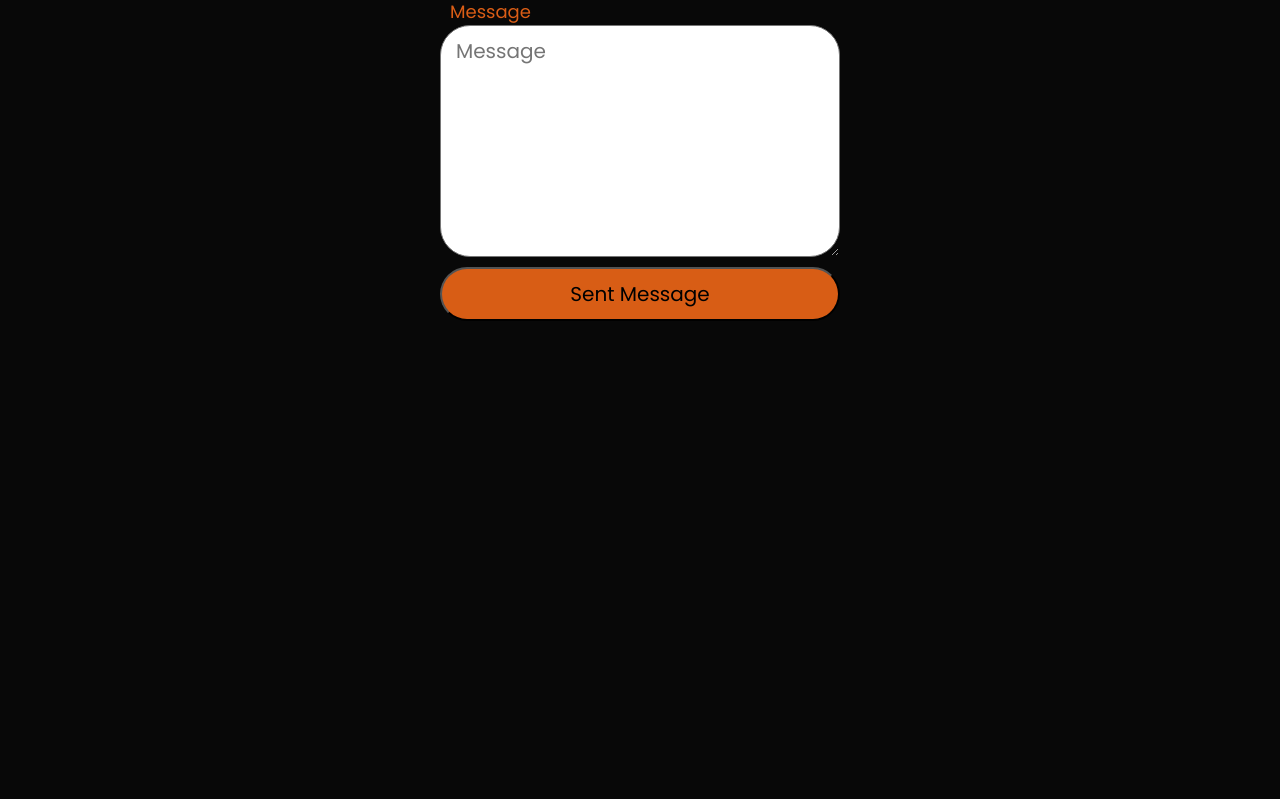
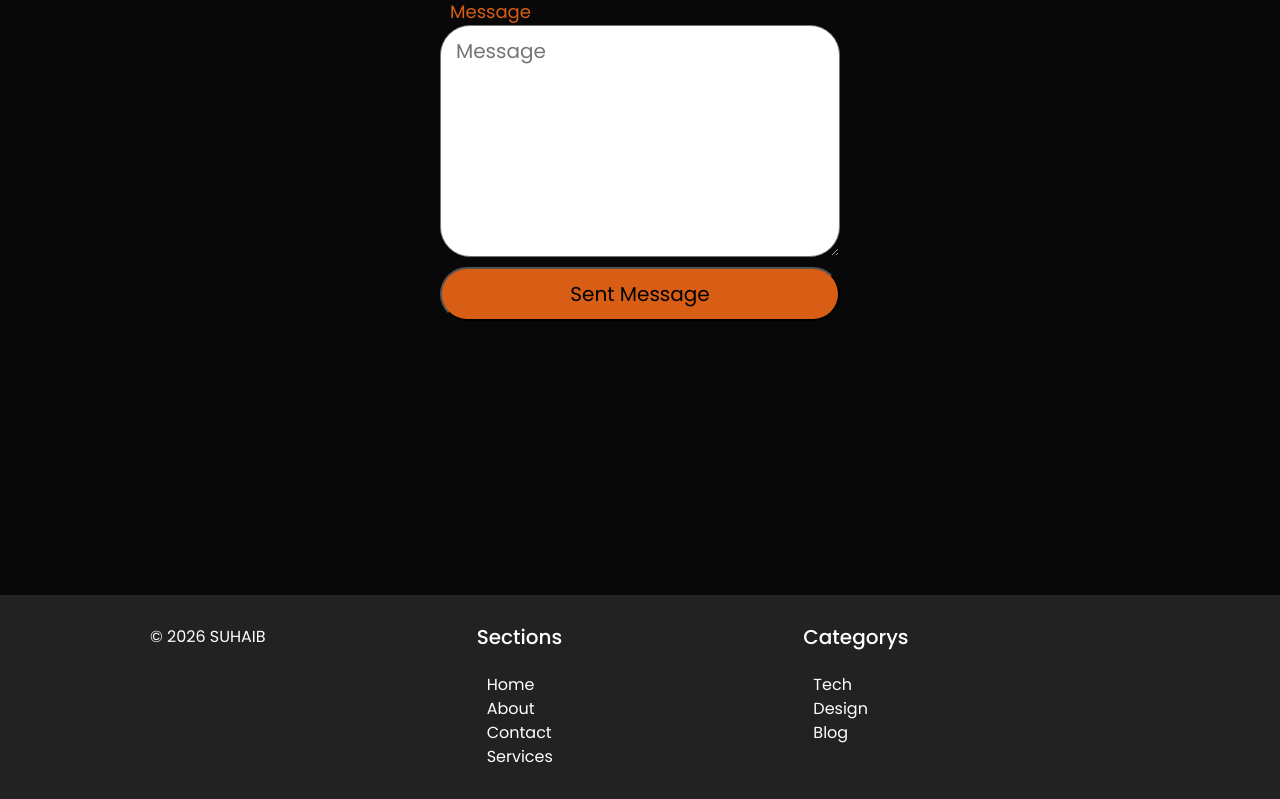
Before and after one commit to suhaib200425-bit/CyberSquare, a React (Vite) app in the folder Portfolio/: page / in a window 1280 px wide. Shown: the part 3460-4259 px from the top of the page. Before the commit the page ends 4055 px from the top, so only its background shows below. Built offline with nearby package versions, Linux system fonts and the light colour scheme; a web font is replaced by a local one.

Commit message:
footer add

```diff
--- a/Portfolio/src/App.jsx
+++ b/Portfolio/src/App.jsx
@@ -1,6 +1,7 @@
 
 import About from './sections/About/About'
 import Contact from './sections/Contact/Contact'
+import Footer from './sections/Footer/Footer'
 import Indro from './sections/Indro'
 import Project from './sections/Project/Project'
 import Service from './sections/Service/Service'
@@ -16,6 +17,7 @@ function App() {
     <Service />
     <Project />
     <Contact />
+    <Footer />
     </>
   )
 }
--- a/Portfolio/src/sections/Contact/Contact.css
+++ b/Portfolio/src/sections/Contact/Contact.css
@@ -45,7 +45,7 @@ align-items: center;
         padding: 0px 30px;
     }
     .Contact form{
-        width: 300px;
+        width: 100%;
         font-size: 17px;
     }
 }
--- /dev/null
+++ b/Portfolio/src/sections/Footer/Footer.css
@@ -0,0 +1,52 @@
+.footer-container {
+  display: flex;
+  justify-content: space-between;
+  padding: 30px 150px;
+  background-color: #222;
+  color: #fff;
+  flex-wrap: wrap;
+}
+
+/* Left */
+.footer-left {
+  flex: 1;
+}
+
+/* Center */
+.footer-center {
+  flex: 1;
+
+}
+
+.footer-center a {
+    display: flex;
+    flex-direction: column;
+  margin: 0 10px;
+  text-decoration: none;
+  color: white;
+}
+
+/* Right */
+.footer-right {
+    display: flex;
+    flex-direction: column;
+  flex: 1;
+  /* text-align: right; */
+}
+
+.footer-right a {
+  margin: 0 10px;
+  text-decoration: none;
+  color: white;
+}
+
+
+/* Mobile view */
+@media (max-width: 768px) {
+    .footer-container{
+        padding: 40px 30px;
+        display: flex;
+        flex-direction: column;
+        gap: 10px;
+    }
+}
--- /dev/null
+++ b/Portfolio/src/sections/Footer/Footer.jsx
@@ -0,0 +1,34 @@
+import React from "react";
+import "./Footer.css";
+
+function Footer() {
+  return (
+    <footer className="footer-container">
+
+      {/* Left */}
+      <div className="footer-left">
+        © 2026 SUHAIB
+      </div>
+
+      {/* Center */}
+      <div className="footer-center">
+        <h5 className="mb-4">Sections</h5>
+        <a href="#">Home</a>
+        <a href="#">About</a>
+        <a href="#">Contact</a>
+        <a href="#">Services</a>
+      </div>
+
+      {/* Right */}
+      <div className="footer-right">
+        <h5 className="mb-4">Categorys</h5>
+        <a href="#">Tech</a>
+        <a href="#">Design</a>
+        <a href="#">Blog</a>
+      </div>
+
+    </footer>
+  );
+}
+
+export default Footer;
```
